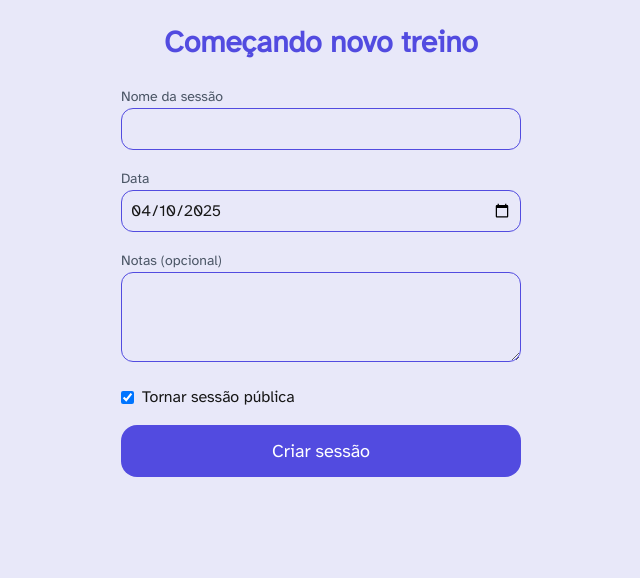
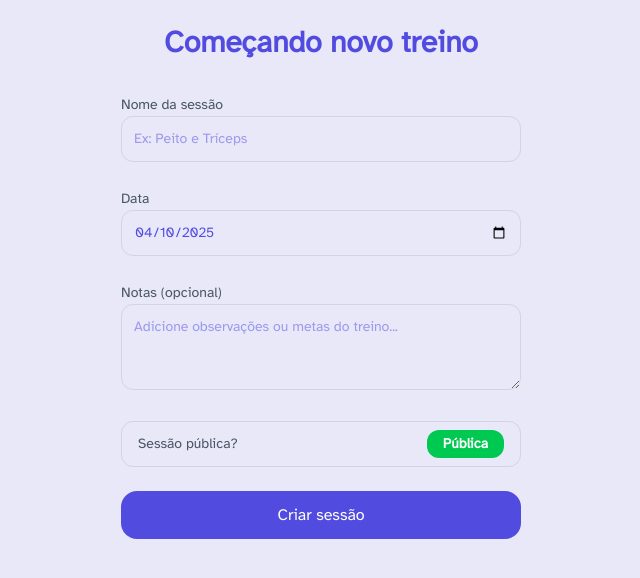
Before and after one commit to joaomidowz/gym-frontend, a Next.js app: page /sessions/create-session in a window 1280 px wide. Shown: the top 578 px of the page, without its empty margins (319-959 px from the left). Built offline with nearby package versions, Linux system fonts and the light colour scheme; no server answers.

Commit message:
Style(session): improving the style of session create

```diff
--- a/src/app/sessions/create-session/page.tsx
+++ b/src/app/sessions/create-session/page.tsx
@@ -17,7 +17,6 @@ export default function CreateSessionPage() {
 
   const handleCreateSession = async () => {
     setError("");
-
     if (!title || !date) {
       setError("Título e data são obrigatórios");
       return;
@@ -45,69 +44,75 @@ export default function CreateSessionPage() {
   };
 
   return (
-        <div className="flex flex-col items-center p-6 max-w-md mx-auto">
-            <h1 className="text-primary text-3xl font-bold mb-6">Começando novo treino</h1>
+    <div className="flex flex-col items-center p-6 max-w-md mx-auto text-primary">
+      <h1 className="text-3xl font-bold mb-8">Começando novo treino</h1>
 
       {!sessionCreated ? (
-                <div className="w-full space-y-4">
-                    {error && <p className="text-red-500">{error}</p>}
+        <div className="w-full space-y-6">
+          {error && <p className="text-red-500 text-sm font-medium">{error}</p>}
 
-                    <div>
-                        <label className="text-sm text-gray-600">Nome da sessão</label>
+          <div className="space-y-1">
+            <label className="text-sm font-medium text-gray-600">Nome da sessão</label>
             <input
               type="text"
               value={title}
               onChange={(e) => setTitle(e.target.value)}
-                            className="w-full border border-primary rounded-xl p-2"
+              className="w-full border border-gray-300 rounded-xl p-3 text-sm focus:outline-none focus:ring-2 focus:ring-primary"
+              placeholder="Ex: Peito e Tríceps"
             />
           </div>
 
-                    <div>
-                        <label className="text-sm text-gray-600">Data</label>
+          <div className="space-y-1">
+            <label className="text-sm font-medium text-gray-600">Data</label>
             <input
               type="date"
               value={date}
               onChange={(e) => setDate(e.target.value)}
-                            className="w-full border border-primary rounded-xl p-2"
+              className="w-full border border-gray-300 rounded-xl p-3 text-sm focus:outline-none focus:ring-2 focus:ring-primary"
             />
           </div>
 
-                    <div>
-                        <label className="text-sm text-gray-600">Notas (opcional)</label>
+          <div className="space-y-1">
+            <label className="text-sm font-medium text-gray-600">Notas (opcional)</label>
             <textarea
               value={notes}
               onChange={(e) => setNotes(e.target.value)}
-                            className="w-full border border-primary rounded-xl p-2"
+              className="w-full border border-gray-300 rounded-xl p-3 text-sm focus:outline-none focus:ring-2 focus:ring-primary"
               rows={3}
+              placeholder="Adicione observações ou metas do treino..."
             />
           </div>
 
-                    <label className="flex items-center gap-2">
-                        <input
-                            type="checkbox"
-                            checked={isPublic}
-                            onChange={() => setIsPublic((prev) => !prev)}
-                        />
-                        Tornar sessão pública
-                    </label>
+          <div className="flex items-center justify-between border border-gray-300 rounded-xl px-4 py-2">
+            <span className="text-sm text-gray-600">Sessão pública?</span>
+            <button
+              type="button"
+              onClick={() => setIsPublic((prev) => !prev)}
+              className={`px-4 py-1 rounded-xl text-sm font-semibold transition-all ${
+                isPublic ? "bg-green-500 text-white" : "bg-gray-300 text-gray-700"
+              }`}
+            >
+              {isPublic ? "Pública" : "Privada"}
+            </button>
+          </div>
 
           <button
             onClick={handleCreateSession}
-                        className="w-full bg-primary text-white text-lg rounded-2xl p-3 hover:bg-primary/80 transition"
+            className="w-full bg-primary text-white text-base font-medium rounded-2xl p-3 hover:bg-primary/80 transition"
           >
             Criar sessão
           </button>
         </div>
       ) : (
         <div className="text-center space-y-4">
-                    <h2 className="text-2xl text-primary font-semibold">Sessão criada!</h2>
-                    <p className="text-lg">{sessionData.title}</p>
-                    <p className="text-sm text-gray-600">{sessionData.date}</p>
-                    <p className="text-sm">{sessionData.notes}</p>
+          <h2 className="text-2xl text-primary font-semibold">Sessão criada com sucesso! 🎉</h2>
+          <p className="text-lg font-medium">{sessionData.title}</p>
+          <p className="text-sm text-gray-500">{sessionData.date}</p>
+          <p className="text-sm text-gray-700 italic">{sessionData.notes}</p>
 
           <button
             onClick={() => router.push(`/sessions/${sessionData.id}/edit`)}
-                        className="mt-4 bg-primary text-white rounded-xl px-6 py-2"
+            className="mt-6 bg-primary text-white rounded-xl px-6 py-3 font-semibold shadow hover:bg-primary/80 transition"
           >
             Ver detalhes da sessão
           </button>
```
Lines whose indentation alone changed are shown as unchanged.
